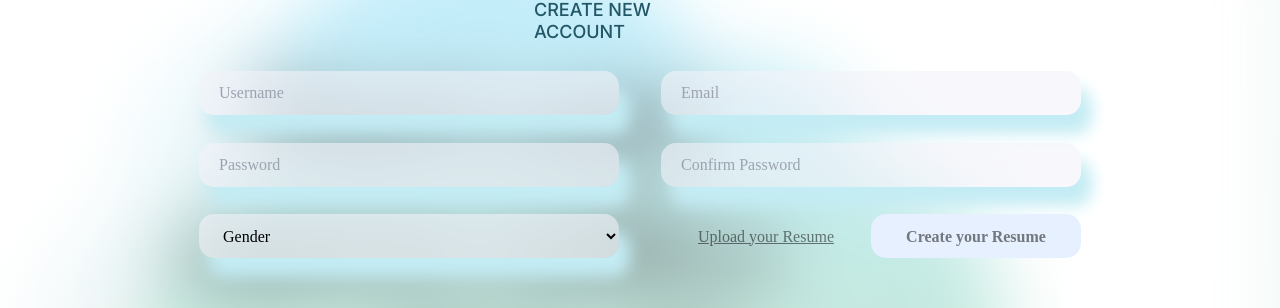
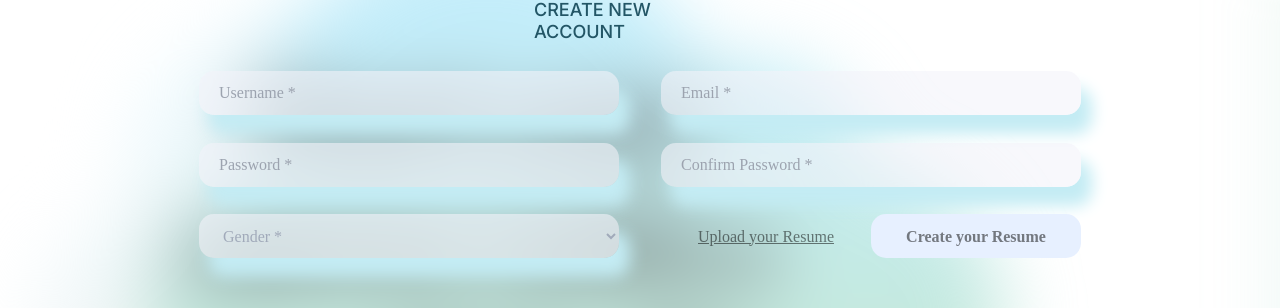
Before and after one commit to EL-Gazoly/Jobadillo, a React (Create React App) app: page /register in a window 1280 px wide. Shown: the part 259-567 px from the top of the page. Built offline with nearby package versions, Linux system fonts and the light colour scheme; a web font is replaced by a local one.

Commit message:
adjust register

```diff
--- a/src/components/register/Register.jsx
+++ b/src/components/register/Register.jsx
@@ -1,9 +1,10 @@
 import React from 'react'
 import { Link } from 'react-router-dom'
-import { useRef } from 'react'
+import { useState} from 'react'
 import './Register.css'
 const Register = () => {
-  const  selectRef = useRef('');
+  const [click, setClick] = useState('#a1aaba');
+
   return (
     <div className=' max-h-full max-w-full '>
         <div className="guest-nav-bar">
@@ -91,19 +92,19 @@ const Register = () => {
             </div>
              <div className="register-form-middel">
                 <div className="register-form-middel-first-row">
-                  <input type="text" placeholder="Username" className="register-form-middel-first-row-username"/>
-                  <input type="emaail" placeholder="Email" className="register-form-middel-first-row-email"/>
+                  <input type="text" placeholder="Username *" className="register-form-middel-first-row-username"/>
+                  <input type="emaail" placeholder="Email *" className="register-form-middel-first-row-email"/>
                 </div>
                 <div className="register-form-middel-second-row">
-                  <input type="password" placeholder="Password" className="register-form-middel-second-row-password"/>
-                  <input type="password" placeholder="Confirm Password" className="register-form-middel-second-row-confirm-password"/>
+                  <input type="password" placeholder="Password *" className="register-form-middel-second-row-password"/>
+                  <input type="password" placeholder="Confirm Password *" className="register-form-middel-second-row-confirm-password"/>
                 </div>
                 <div className="register-form-middel-third-row">
                   {/* gender selection */}
-                  <select ref={selectRef} style= {{color: selectRef.current.valueOf=== '' ? ' #235666' : 'black' }} onClick = {console.log(selectRef.current.value)}>
+                  <select onClick={ ()=> setClick('black') }  style= {{color: `${click}` }}>
 
 
-                    <option className='default-option-value' value='' disabled selected>Gender</option>
+                    <option className='default-option-value' value='null' disabled selected>Gender *</option>
                     <option value='male'>Male</option>
                     <option value='femlae'>Female</option>
                   </select>
```
